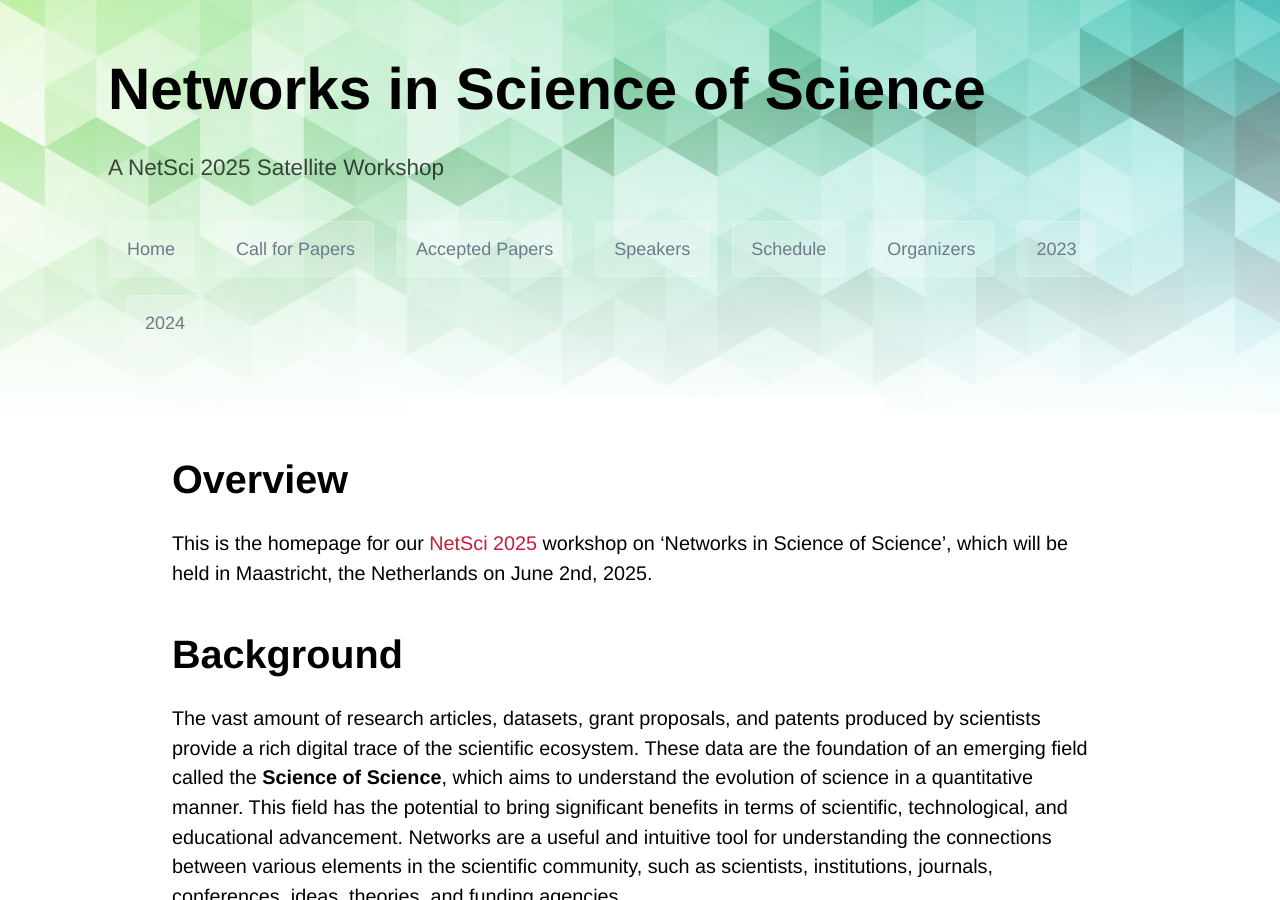
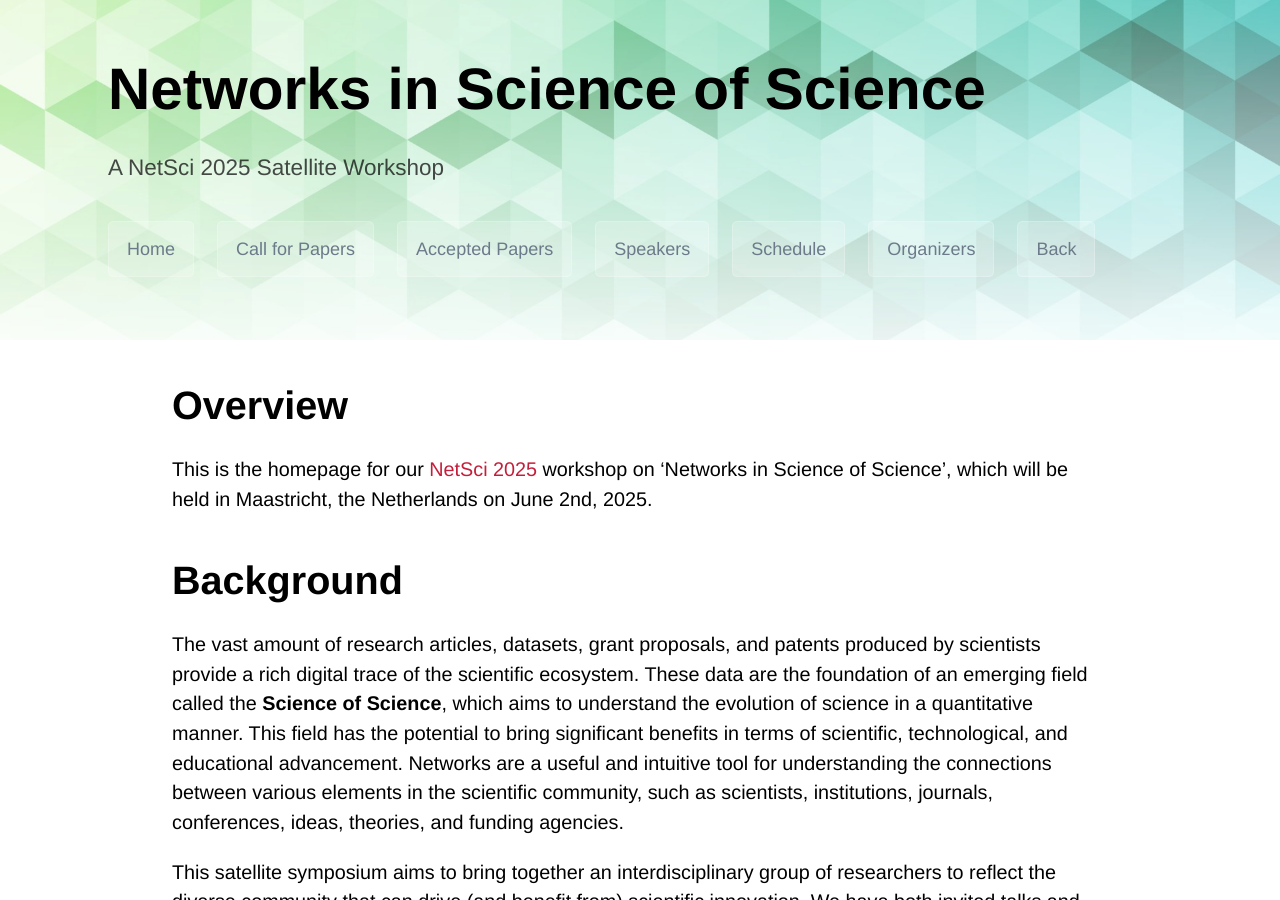
Before and after one commit to netscisci/2025, a Jekyll site: the page built from index.md, in a window 1280 px wide and 900 px high. Built offline with Jekyll 4.4.1, drawn with Linux system fonts in a browser that asks for light colours; some web fonts are replaced; our own code applies the rules of GitHub Pages for plain Markdown files.

Commit message:
Update _config.yml

```diff
--- a/_config.yml
+++ b/_config.yml
@@ -4,14 +4,13 @@ description: "A NetSci 2025 Satellite Workshop"
 timezone: Europe/Vienna
 
 navigation:
-  Home: "/"
-  Call for Papers: "/cfp"
-  Accepted Papers: "/papers"
-  Speakers: "/speakers"
-  Schedule: "/schedule"
-  Organizers: "/organizers"
-  2023: "/2023"
-  2024: "/2024"
+  Home: "/2025/"
+  Call for Papers: "/2025/cfp"
+  Accepted Papers: "/2025/papers"
+  Speakers: "/2025/speakers"
+  Schedule: "/2025/schedule"
+  Organizers: "/2025/organizers"
+  Back: "https://netscisci.github.io/"
 
 markdown: kramdown
 
```
